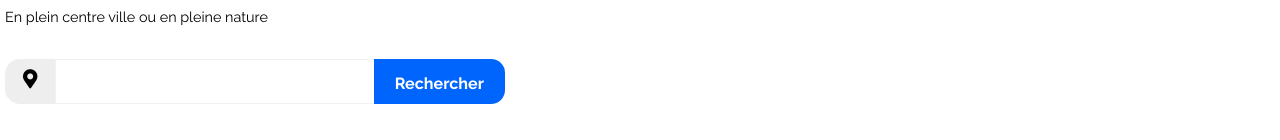
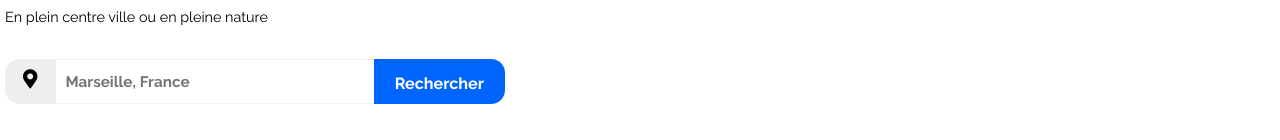
Before and after one commit to johanb83/johanbonnot_2_15082021, a plain HTML site: page index.html in a window 1280 px wide. Shown: the part 136-276 px from the top of the page. Drawn offline with Linux system fonts and the light colour scheme.

Commit message:
ajout du placeholder

```diff
--- a/index.html
+++ b/index.html
@@ -55,7 +55,7 @@
                                    <label class="form_label" for="city">
                                           <i class="fas fa-map-marker-alt" aria-hidden="true"></i>
                                    </label>
-                                   <input class="form_input" type="search" id="city" value="">
+                                   <input class="form_input" type="search" id="city" value="" placeholder="Marseille, France">
                                    <button type="submit" class="submit_btn">
                                           <span class="btn_text">Rechercher</span>
                                           <span class="btn_icon"><i class="fas fa-search" aria-hidden="true"></i></span>
```
